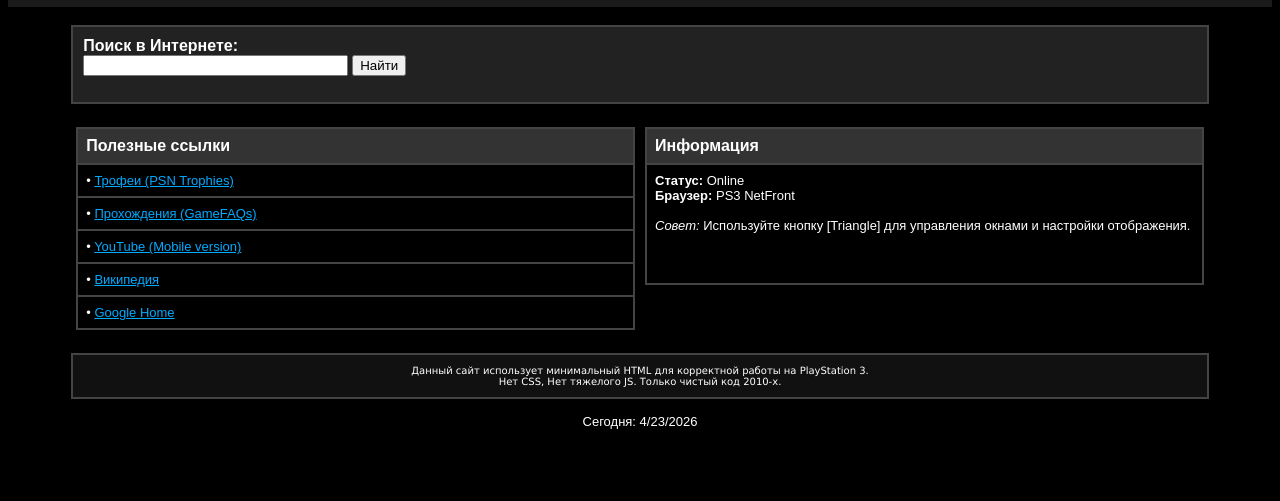
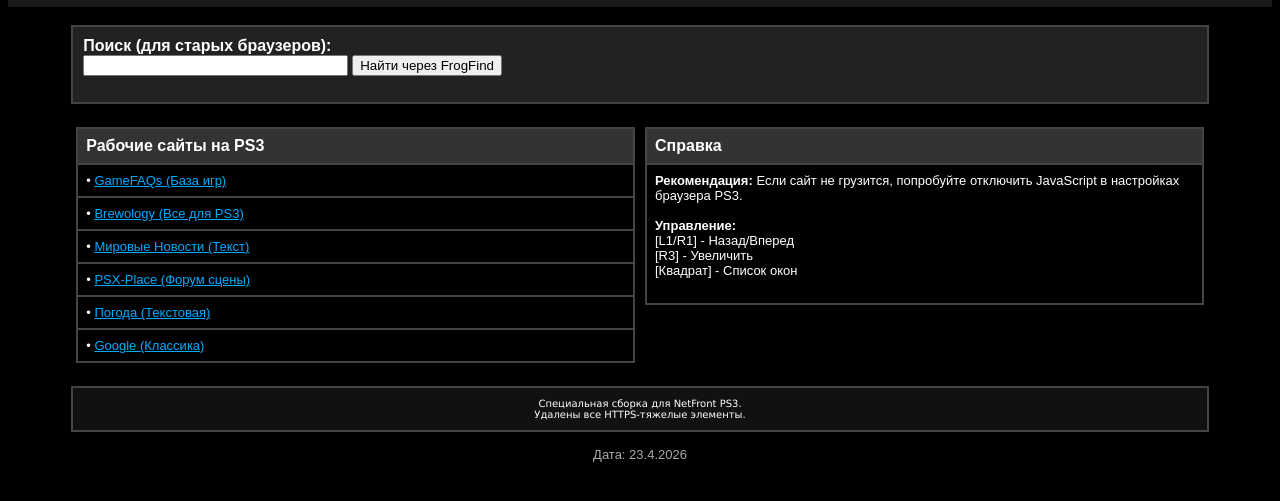
Before and after one commit to MrTofYfY/ptri, a plain HTML site: page index.html in a window 1280 px wide. Shown: the part 73-574 px from the top of the page. Drawn offline with Linux system fonts and the light colour scheme.

Commit message:
Update index.html

```diff
--- a/index.html
+++ b/index.html
@@ -18,14 +18,14 @@
 
     <br>
 
-    <!-- Поиск -->
+    <!-- Поиск (FrogFind - лучший для PS3) -->
     <table width="90%" border="1" cellspacing="0" cellpadding="10" align="center" bordercolor="#444444">
         <tr>
             <td bgcolor="#222222">
-                <font face="Arial" size="3"><b>Поиск в Интернете:</b></font>
-                <form action="http://www.google.com/search" method="get">
+                <font face="Arial" size="3"><b>Поиск (для старых браузеров):</b></font>
+                <form action="http://frogfind.com/" method="get">
                     <input type="text" name="q" size="30">
-                    <input type="submit" value="Найти">
+                    <input type="submit" value="Найти через FrogFind">
                 </form>
             </td>
         </tr>
@@ -39,25 +39,28 @@
             <!-- Левая колонка: Ссылки -->
             <td width="50%" valign="top">
                 <table width="100%" border="1" cellspacing="0" cellpadding="8" bordercolor="#444444">
-                    <tr><td bgcolor="#333333"><b><font face="Arial">Полезные ссылки</font></b></td></tr>
-                    <tr><td><font face="Arial" size="2">&bull; <a href="http://psntrophies.com">Трофеи (PSN Trophies)</a></font></td></tr>
-                    <tr><td><font face="Arial" size="2">&bull; <a href="http://gamefaqs.gamespot.com">Прохождения (GameFAQs)</a></font></td></tr>
-                    <tr><td><font face="Arial" size="2">&bull; <a href="http://m.youtube.com">YouTube (Mobile version)</a></font></td></tr>
-                    <tr><td><font face="Arial" size="2">&bull; <a href="http://en.wikipedia.org">Википедия</a></font></td></tr>
-                    <tr><td><font face="Arial" size="2">&bull; <a href="http://google.com">Google Home</a></font></td></tr>
+                    <tr><td bgcolor="#333333"><b><font face="Arial">Рабочие сайты на PS3</font></b></td></tr>
+                    <tr><td><font face="Arial" size="2">&bull; <a href="http://gamefaqs.gamespot.com">GameFAQs (База игр)</a></font></td></tr>
+                    <tr><td><font face="Arial" size="2">&bull; <a href="http://ps3.brewology.com">Brewology (Все для PS3)</a></font></td></tr>
+                    <tr><td><font face="Arial" size="2">&bull; <a href="http://68k.news">Мировые Новости (Текст)</a></font></td></tr>
+                    <tr><td><font face="Arial" size="2">&bull; <a href="http://psx-place.com">PSX-Place (Форум сцены)</a></font></td></tr>
+                    <tr><td><font face="Arial" size="2">&bull; <a href="http://wttr.in?lang=ru">Погода (Текстовая)</a></font></td></tr>
+                    <tr><td><font face="Arial" size="2">&bull; <a href="http://google.com">Google (Классика)</a></font></td></tr>
                 </table>
             </td>
 
-            <!-- Правая колонка: Заметки/Инфо -->
+            <!-- Правая колонка: Инфо -->
             <td width="50%" valign="top">
                 <table width="100%" border="1" cellspacing="0" cellpadding="8" bordercolor="#444444">
-                    <tr><td bgcolor="#333333"><b><font face="Arial">Информация</font></b></td></tr>
+                    <tr><td bgcolor="#333333"><b><font face="Arial">Справка</font></b></td></tr>
                     <tr>
-                        <td height="120" valign="top">
+                        <td height="140" valign="top">
                             <font face="Arial" size="2">
-                                <b>Статус:</b> Online<br>
-                                <b>Браузер:</b> PS3 NetFront<br><br>
-                                <i>Совет:</i> Используйте кнопку [Triangle] для управления окнами и настройки отображения.
+                                <b>Рекомендация:</b> Если сайт не грузится, попробуйте отключить JavaScript в настройках браузера PS3.<br><br>
+                                <b>Управление:</b><br>
+                                [L1/R1] - Назад/Вперед<br>
+                                [R3] - Увеличить<br>
+                                [Квадрат] - Список окон
                             </font>
                         </td>
                     </tr>
@@ -73,20 +76,23 @@
         <tr>
             <td align="center" bgcolor="#111111">
                 <font face="Verdana" size="1">
-                    Данный сайт использует минимальный HTML для корректной работы на PlayStation 3.<br>
-                    Нет CSS, Нет тяжелого JS. Только чистый код 2010-х.
+                    Специальная сборка для NetFront PS3.<br>
+                    Удалены все HTTPS-тяжелые элементы.
                 </font>
             </td>
         </tr>
     </table>
 
-    <!-- Простой скрипт для даты (если JS включен в браузере PS3) -->
+    <!-- Примитивный скрипт даты -->
     <div align="center">
         <script type="text/javascript">
             var d = new Date();
-            document.write('<font face="Arial" size="2"><br>Сегодня: ' + d.toLocaleDateString() + '</font>');
+            var day = d.getDate();
+            var month = d.getMonth() + 1;
+            var year = d.getFullYear();
+            document.write('<font face="Arial" size="2" color="#AAAAAA"><br>Дата: ' + day + '.' + month + '.' + year + '</font>');
         </script>
     </div>
 
 </body>
-  </html>
+</html>
```
